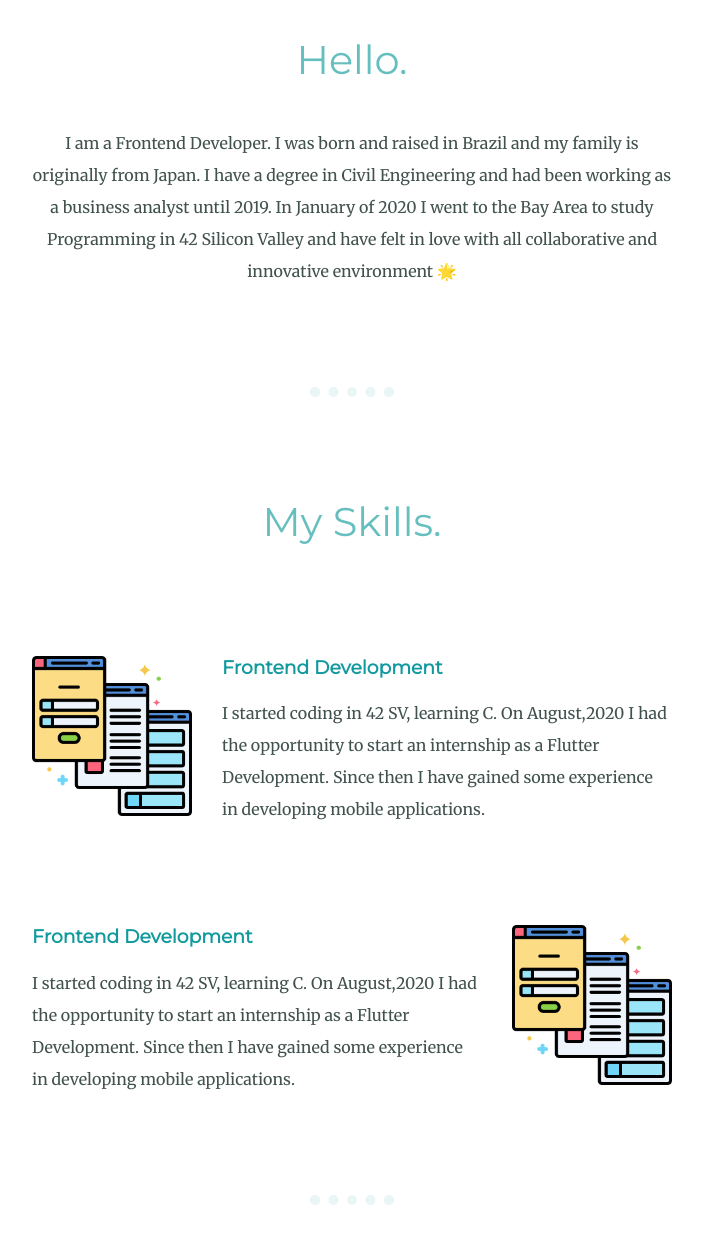
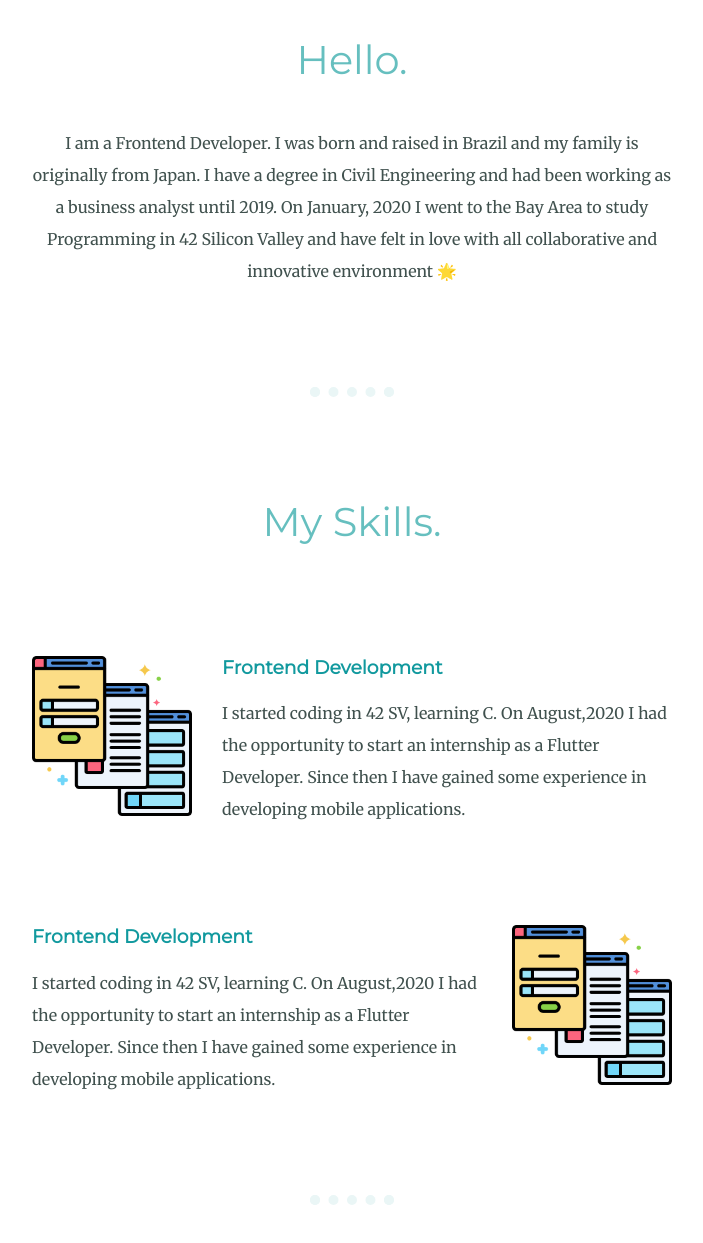
Before and after one commit to alineayumi/cv, a plain HTML site: page index.html in a window 1280 px wide. Shown: the part 1070-2313 px from the top of the page, without its empty margins (288-991 px from the left). Drawn offline with Linux system fonts and the light colour scheme.

Commit message:
fix: typos

```diff
--- a/index.html
+++ b/index.html
@@ -24,7 +24,7 @@
     <div class="profile">
       <img src="images/profile.png" alt="">
       <h2>Hello.</h2>
-      <p class="profile-description">I am a Frontend Developer. I was born and raised in Brazil and my family is originally from Japan. I have a degree in Civil Engineering and had been working as a business analyst until 2019. In January of 2020 I went to the Bay Area to study Programming in 42 Silicon Valley and have felt in love with all collaborative and innovative environment 🌟</p>
+      <p class="profile-description">I am a Frontend Developer. I was born and raised in Brazil and my family is originally from Japan. I have a degree in Civil Engineering and had been working as a business analyst until 2019. On January, 2020 I went to the Bay Area to study Programming in 42 Silicon Valley and have felt in love with all collaborative and innovative environment 🌟</p>
     </div>
     <hr>
     <div class="skills">
@@ -32,12 +32,12 @@
       <div class="skill-row">
         <img class="mob-dev" src="images/skill-mobile-dev.png" alt="">
         <h3>Frontend Development</h3>
-        <p>I started coding in 42 SV, learning C. On August,2020 I had the opportunity to start an internship as a Flutter Development. Since then I have gained some experience in developing mobile applications.</p>
+        <p>I started coding in 42 SV, learning C. On August,2020 I had the opportunity to start an internship as a Flutter Developer. Since then I have gained some experience in developing mobile applications.</p>
       </div>
       <div class="skill-row">
         <img class="mob-dev2" src="images/skill-mobile-dev.png" alt="">
         <h3>Frontend Development</h3>
-        <p>I started coding in 42 SV, learning C. On August,2020 I had the opportunity to start an internship as a Flutter Development. Since then I have gained some experience in developing mobile applications.</p>
+        <p>I started coding in 42 SV, learning C. On August,2020 I had the opportunity to start an internship as a Flutter Developer. Since then I have gained some experience in developing mobile applications.</p>
       </div>
     </div>
     <hr>
```
